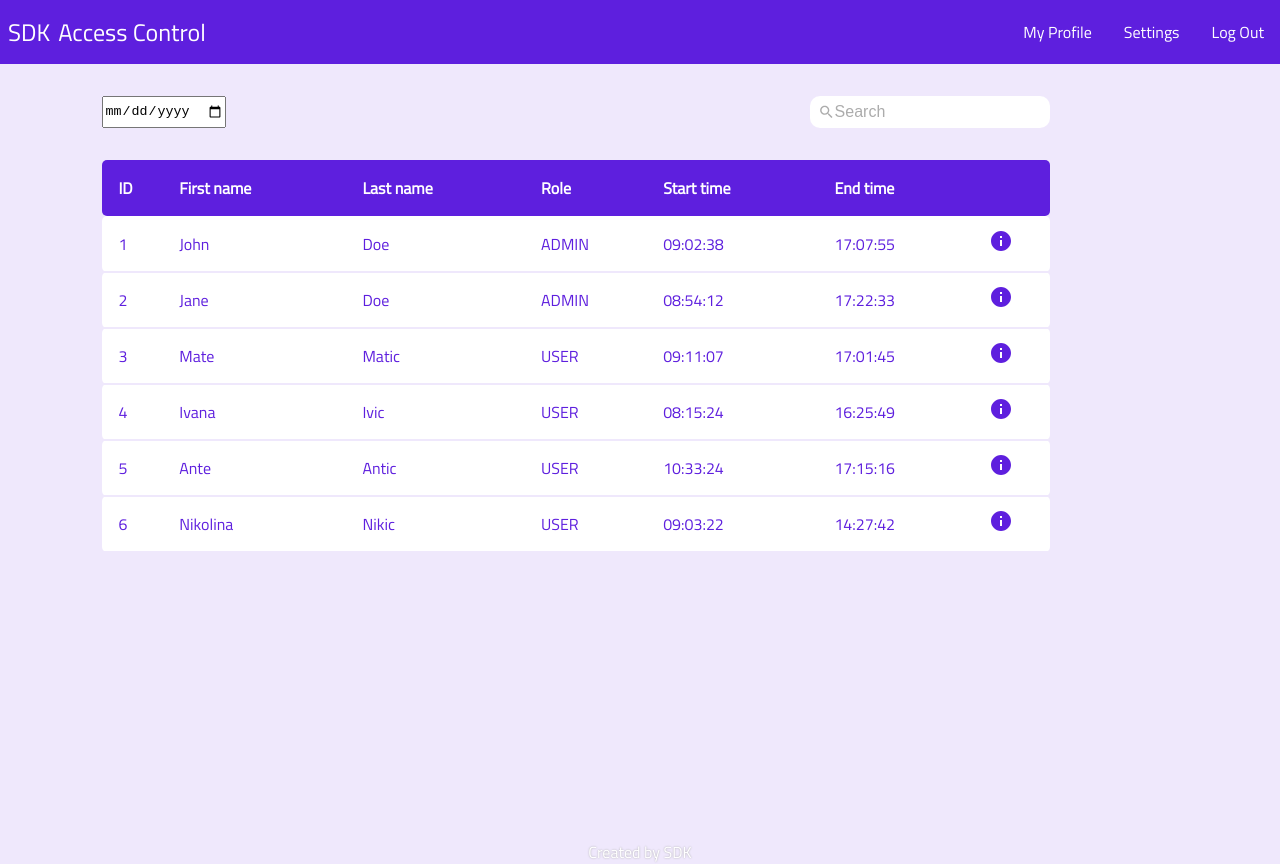
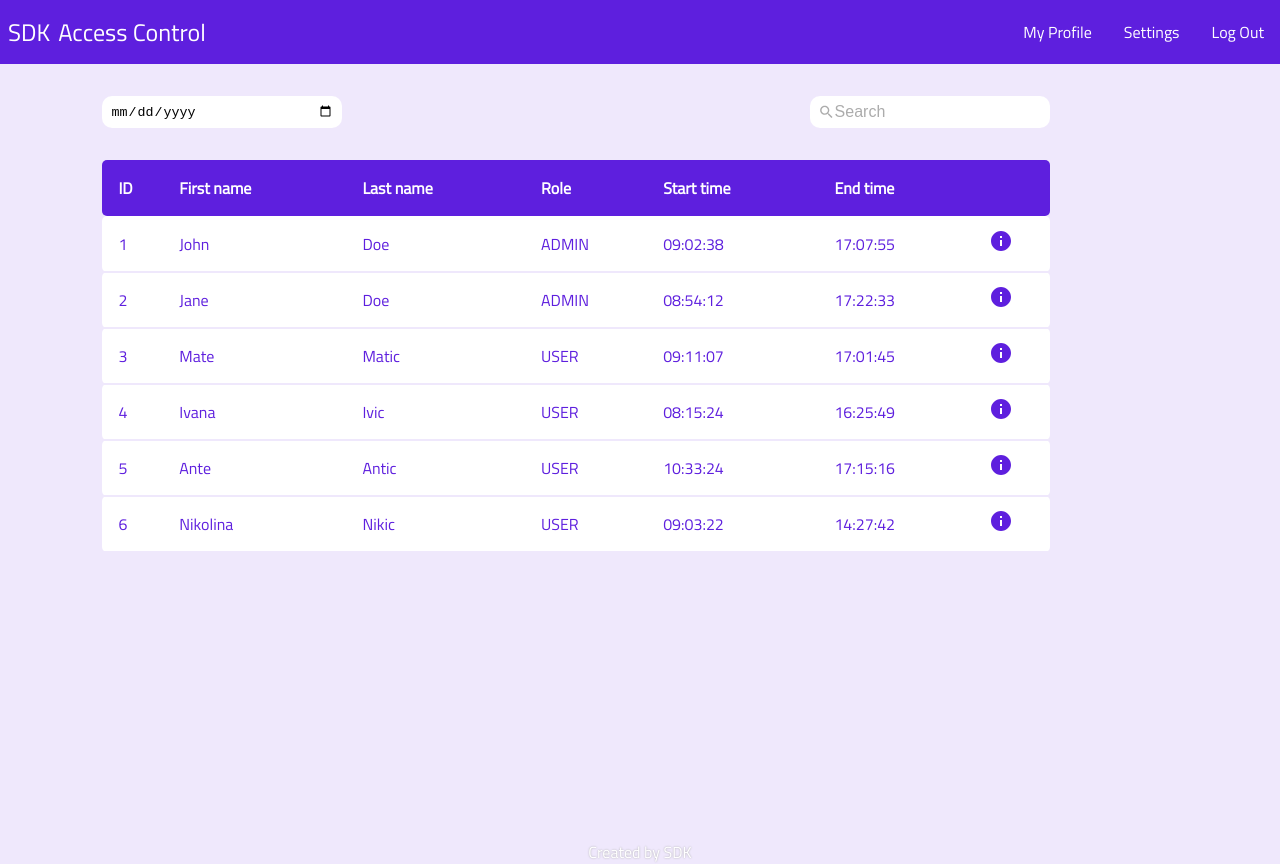
Before and after one commit to sandje00/sdk-access-control-web, a Vue app: page /dashboard in a window 1280 px wide. Built offline with nearby package versions, Linux system fonts and the light colour scheme.

Commit message:
Apply additional style to date picker

```diff
--- a/src/components/common/DatePicker.vue
+++ b/src/components/common/DatePicker.vue
@@ -3,7 +3,8 @@
     @change="$emit('change', $event.target, value)"
     :value="value"
     v-bind="$attrs"
-    type="date">
+    type="date"
+    class="date-picker">
 </template>
 
 <script>
@@ -16,5 +17,12 @@ export default {
 </script>
 
 <style lang="scss" scoped>
-
+.date-picker {
+  width: 15rem;
+  height: 2rem;
+  padding: 0.5rem;
+  background-color: var(--color-white);
+  border: none;
+  border-radius: 10px;
+}
 </style>
```
